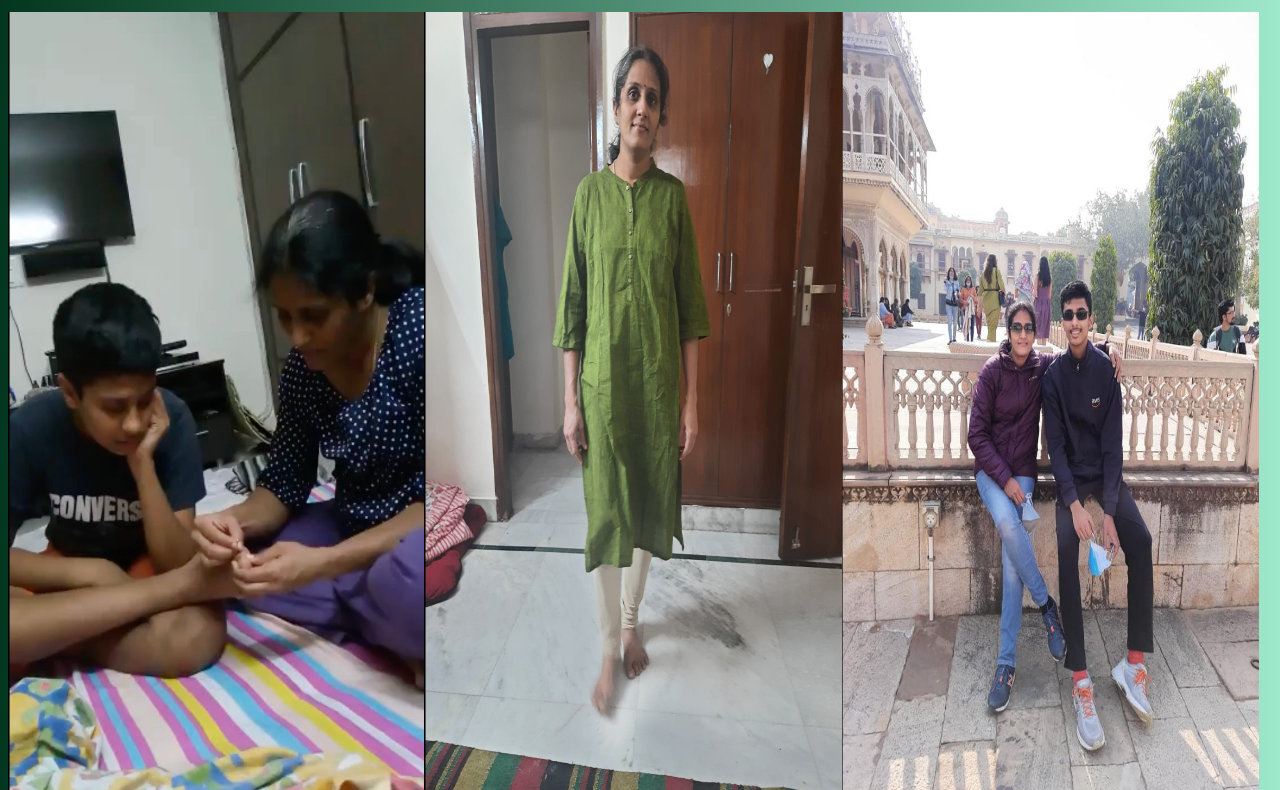
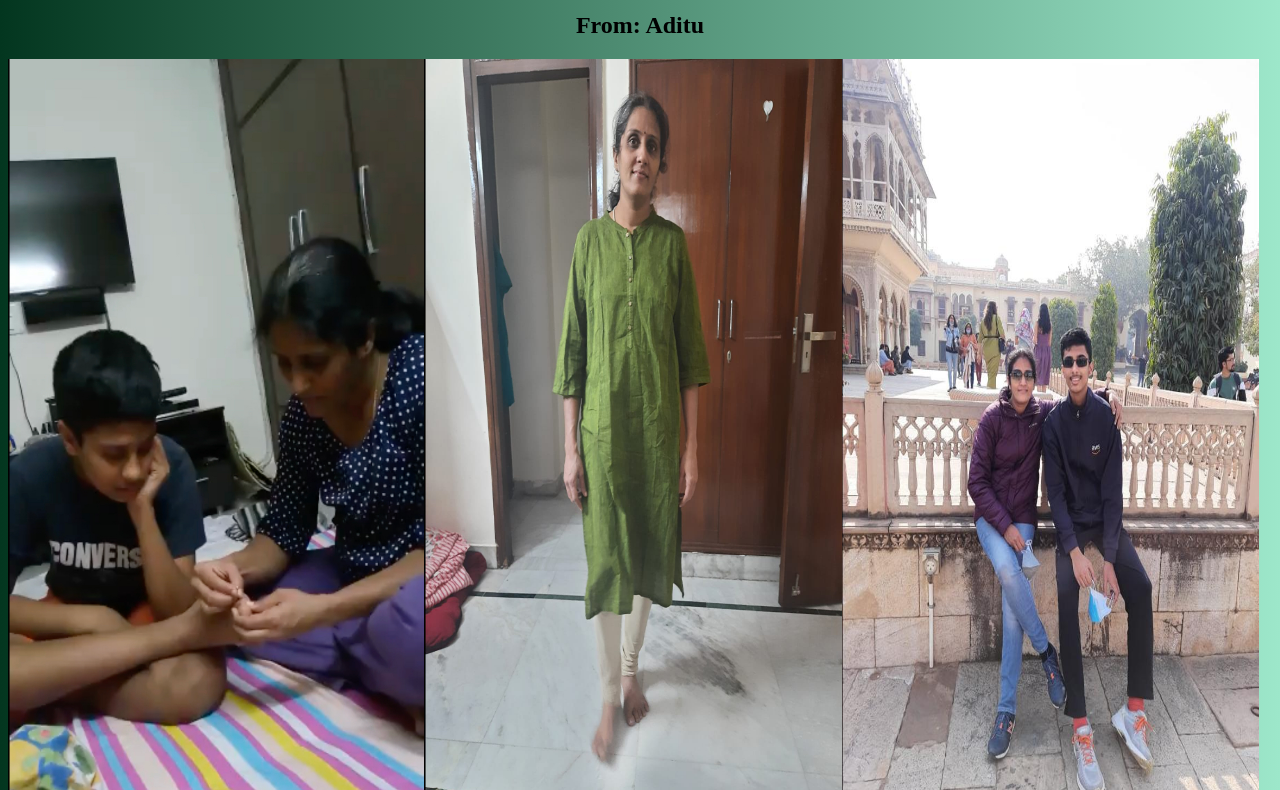
Before and after one commit to RandomSpartacus/RandomSpartacus.github.io, a plain HTML site: page index.html in a window 1280 px wide. Shown: the part 89-879 px from the top of the page. Drawn offline with Linux system fonts and the light colour scheme.

Commit message:
Update index.html

```diff
--- a/index.html
+++ b/index.html
@@ -10,6 +10,7 @@
   <body>
     <div id="title">
       <h1>Happy Mothers' Day Golu!</h1>
+      <h2>From: Aditu</h2>
     </div>
     <div class="photos">
       <img src="./photos/photo0.jpg" alt="Photo Not Available" />
```
